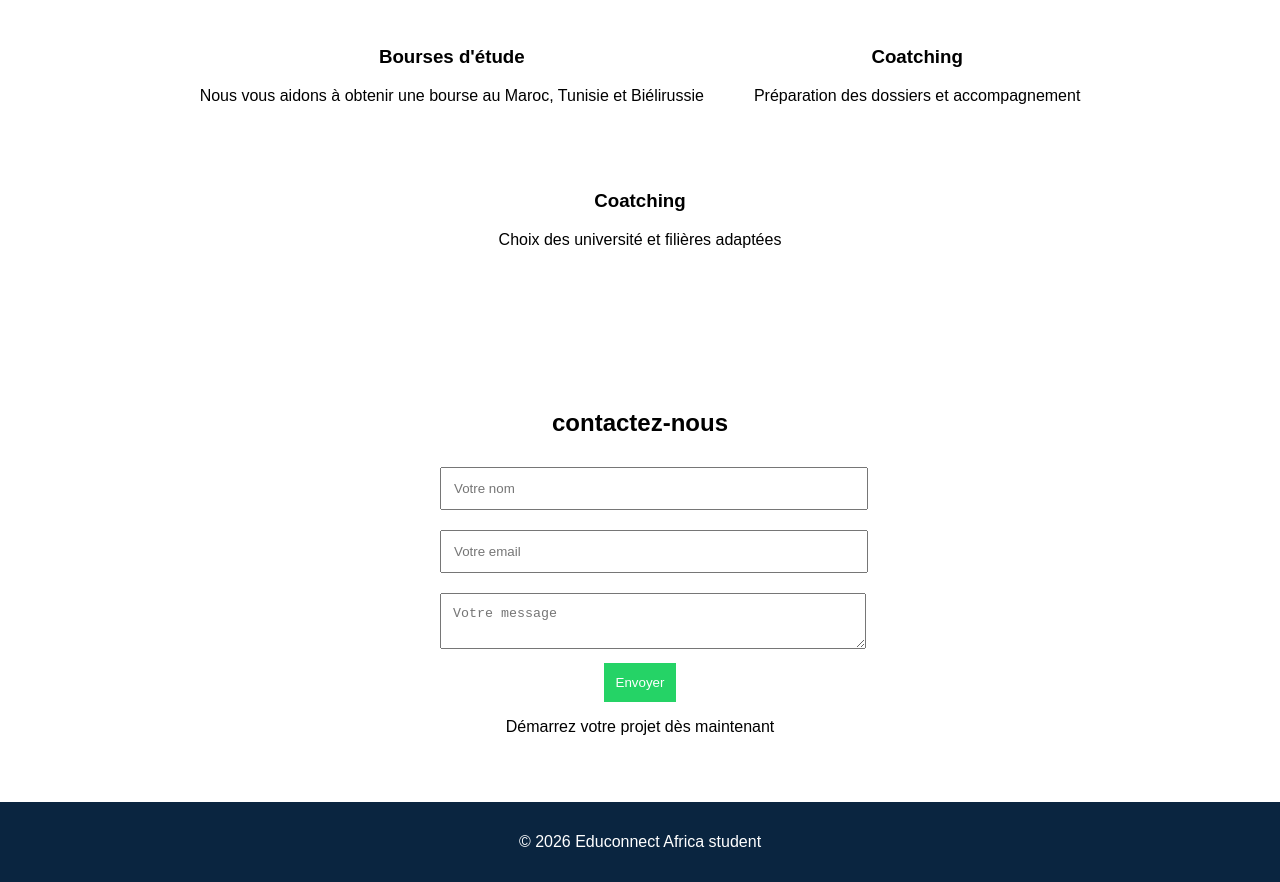
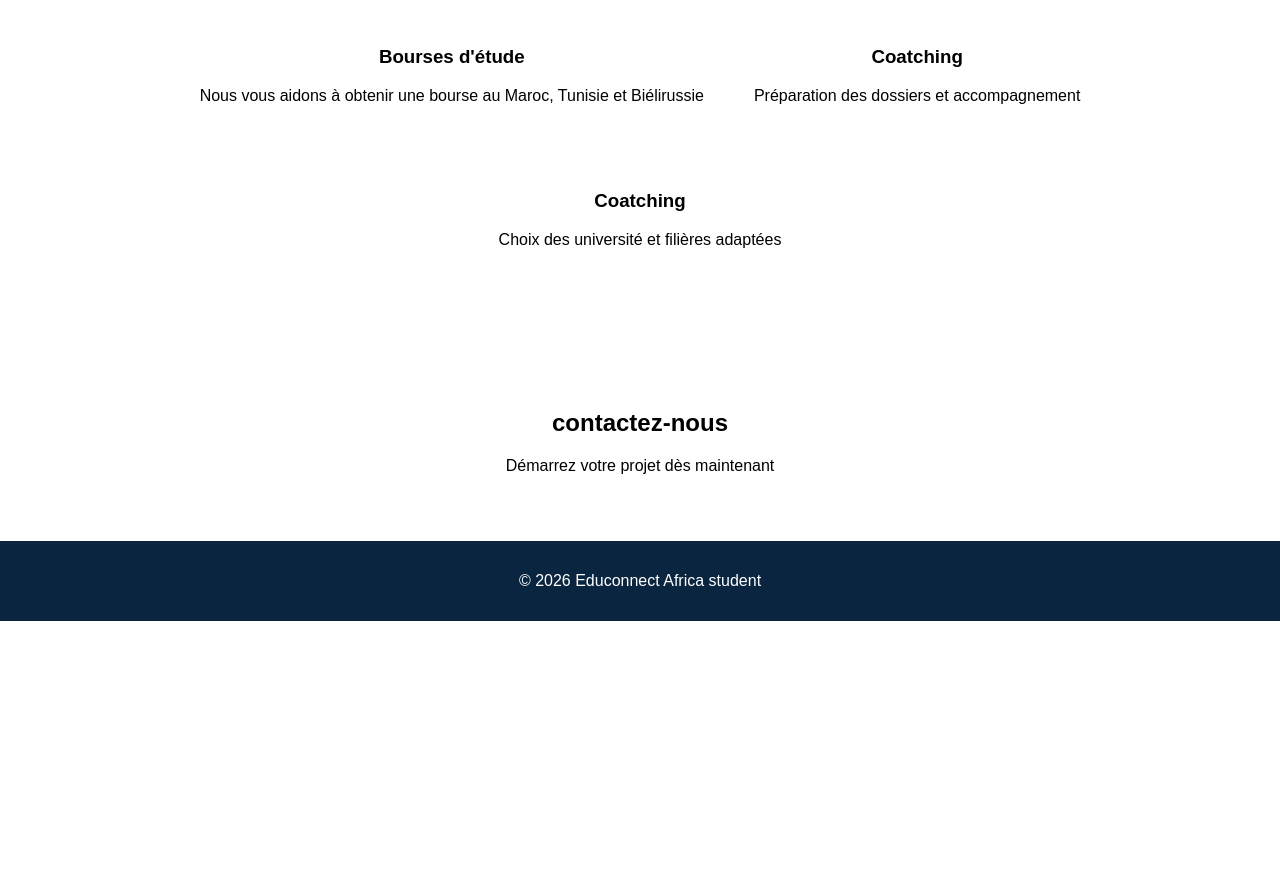
Before and after one commit to benikasongo/educonnect-africa-student-site, a plain HTML site: page index.html in a window 1280 px wide. Shown: the part 933-1815 px from the top of the page. After the commit the page ends 1554 px from the top, so only its background shows below. Drawn offline with Linux system fonts and the light colour scheme.

Commit message:
Refactor index.html structure and content

```diff
--- a/index.html
+++ b/index.html
@@ -55,22 +55,6 @@
   <section id="contact" class="contact">
     <h2>contactez-nous</h2>
 
-    <form
-    action="https://formspree.io/f/mzdobana"
-    methode="POST">
-
-    <input type="text" name="nom"
-    placeholder="Votre nom"required>
-
-    <input type="email" name="email"
-    placeholder="Votre email" required>
-
-    <textarea name="message"
-    placeholder="Votre message" required></textarea>
-
-  <button type="submit">Envoyer</button>
-
-  </form>
     <p>Démarrez votre projet dès maintenant</p>
 
   </section>
```
